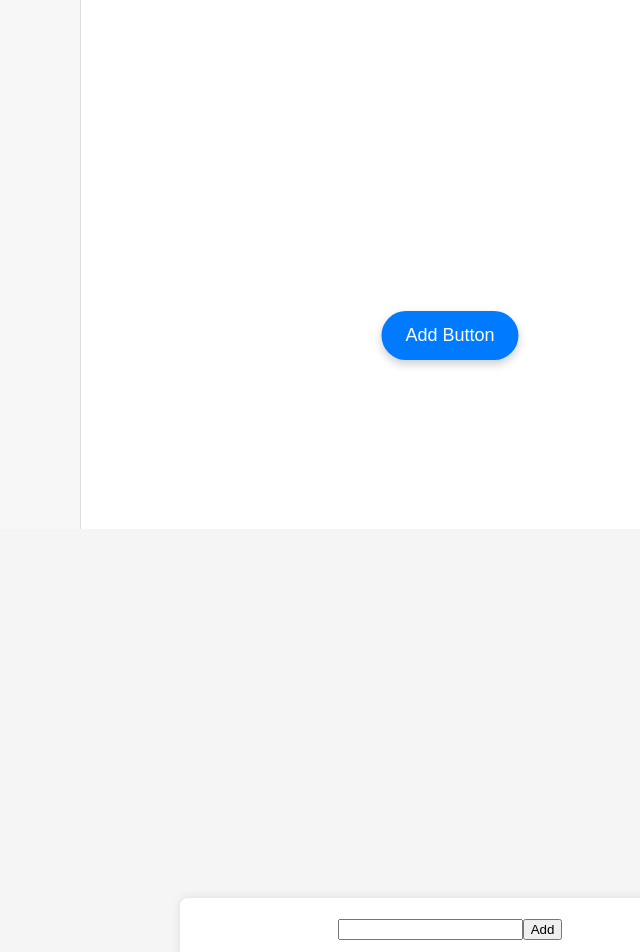
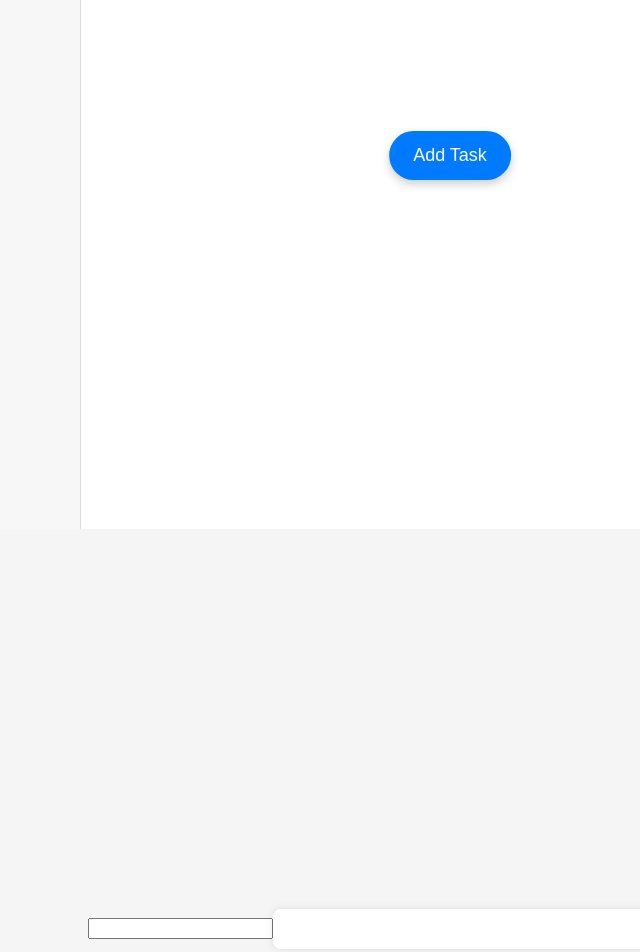
Before and after one commit to tomjones-4/react-task-tracker-web-app, a React (Vite) app: page / in a window 1280 px wide. Shown: the part 420-1372 px from the top of the page, without its empty margins (190-830 px from the left). Built offline with nearby package versions, Linux system fonts and the light colour scheme.

Commit message:
Update styling

```diff
--- a/src/App.css
+++ b/src/App.css
@@ -133,6 +133,7 @@ input[type="text"] {
 } */
 
 .todo-list-container {
+  position: relative;
   display: flex;
   justify-content: center;
   align-items: center;
@@ -141,7 +142,7 @@ input[type="text"] {
 
 .add-button {
   position: fixed; /* Sticks to the bottom */
-  bottom: 20px; /* Distance from the bottom */
+  bottom: 200px; /* Distance from the bottom */
   left: 50%; /* Center horizontally */
   transform: translateX(-50%); /* Adjust to center properly */
 
--- a/src/App.jsx
+++ b/src/App.jsx
@@ -9,7 +9,6 @@ function App() {
     <div className="App">
       <Menu />
       <TodoList />
-      <AddTodo />
     </div>
   );
 }
--- a/src/components/AddTodo.jsx
+++ /dev/null
@@ -1,11 +0,0 @@
-import React from "react";
-
-const AddTodo = () => {
-  return (
-    <div>
-      <button class="add-button">Add Button</button>
-    </div>
-  );
-};
-
-export default AddTodo;
--- a/src/components/TodoList.jsx
+++ b/src/components/TodoList.jsx
@@ -48,6 +48,10 @@ function TodoList() {
 
   return (
     <div className="todo-list-container">
+      <input value={text} onChange={(e) => setText(e.target.value)} />
+      <button className="add-button" onClick={() => addTask(text)}>
+        Add Task
+      </button>
       <div className="todo-list">
         {sortedTasks.map((task) => (
           <TodoItem
@@ -57,8 +61,6 @@ function TodoList() {
             toggleCompleted={toggleCompleted}
           />
         ))}
-        <input value={text} onChange={(e) => setText(e.target.value)} />
-        <button onClick={() => addTask(text)}>Add</button>
       </div>
     </div>
   );
```
